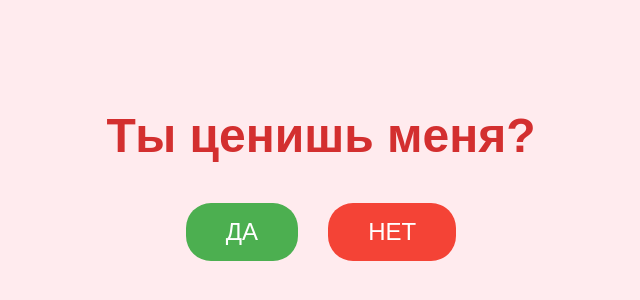
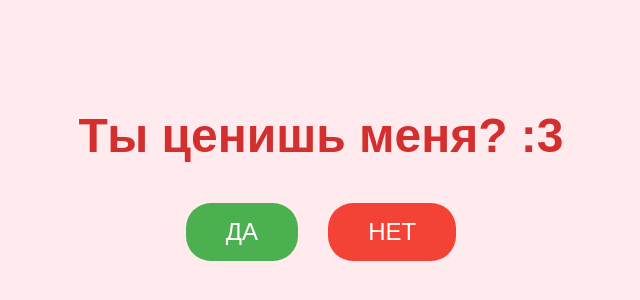
Before and after one commit to Xonai23/love, a plain HTML site: page index.html in a window 1280 px wide. Shown: the part 232-532 px from the top of the page, without its empty margins (319-959 px from the left). Drawn offline with Linux system fonts and the light colour scheme.

Commit message:
index.html

```diff
--- a/index.html
+++ b/index.html
@@ -49,7 +49,7 @@
 </head>
 <body>
     <div class="container">
-        <h1>Ты ценишь меня?</h1>
+        <h1>Ты ценишь меня? :3 </h1>
         <div class="buttons">
             <button id="yesBtn">ДА</button>
             <button id="noBtn">НЕТ</button>
```
